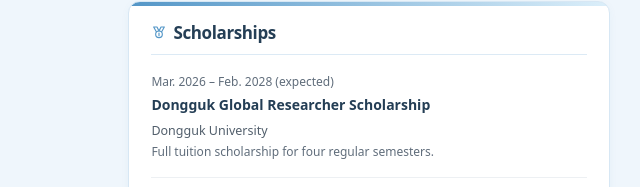
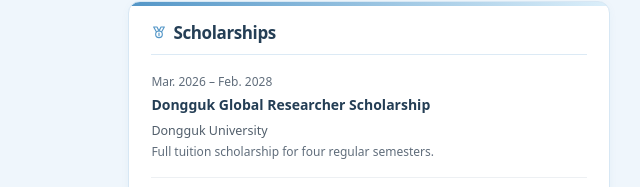
Before and after one commit to subinn-jeong/subinn-jeong.github.io, a plain HTML site: page index.html in a window 1280 px wide. Shown: the part 2414-2601 px from the top of the page, 640-1280 px from the left. Drawn offline with Linux system fonts and the light colour scheme.

Commit message:
Remove expected label from scholarship dates

```diff
--- a/index.html
+++ b/index.html
@@ -262,7 +262,7 @@
       <h2 id="scholarships-title"><svg class="section-icon" viewBox="0 0 24 24" fill="none" stroke="currentColor" stroke-width="1.7" stroke-linecap="round" stroke-linejoin="round" aria-hidden="true" focusable="false"><circle cx="12" cy="14" r="5"/><path d="m8 10-4-7h5l3 6m4 1 4-7h-5l-3 6m0 3v4"/></svg>Scholarships</h2>
       <div class="publication-list">
         <article class="publication-item">
-          <div class="pub-date">Mar. 2026 – Feb. 2028 (expected)</div>
+          <div class="pub-date">Mar. 2026 – Feb. 2028</div>
           <div class="pub-content">
             <h4>Dongguk Global Researcher Scholarship</h4>
             <p class="venue">Dongguk University</p>
```
